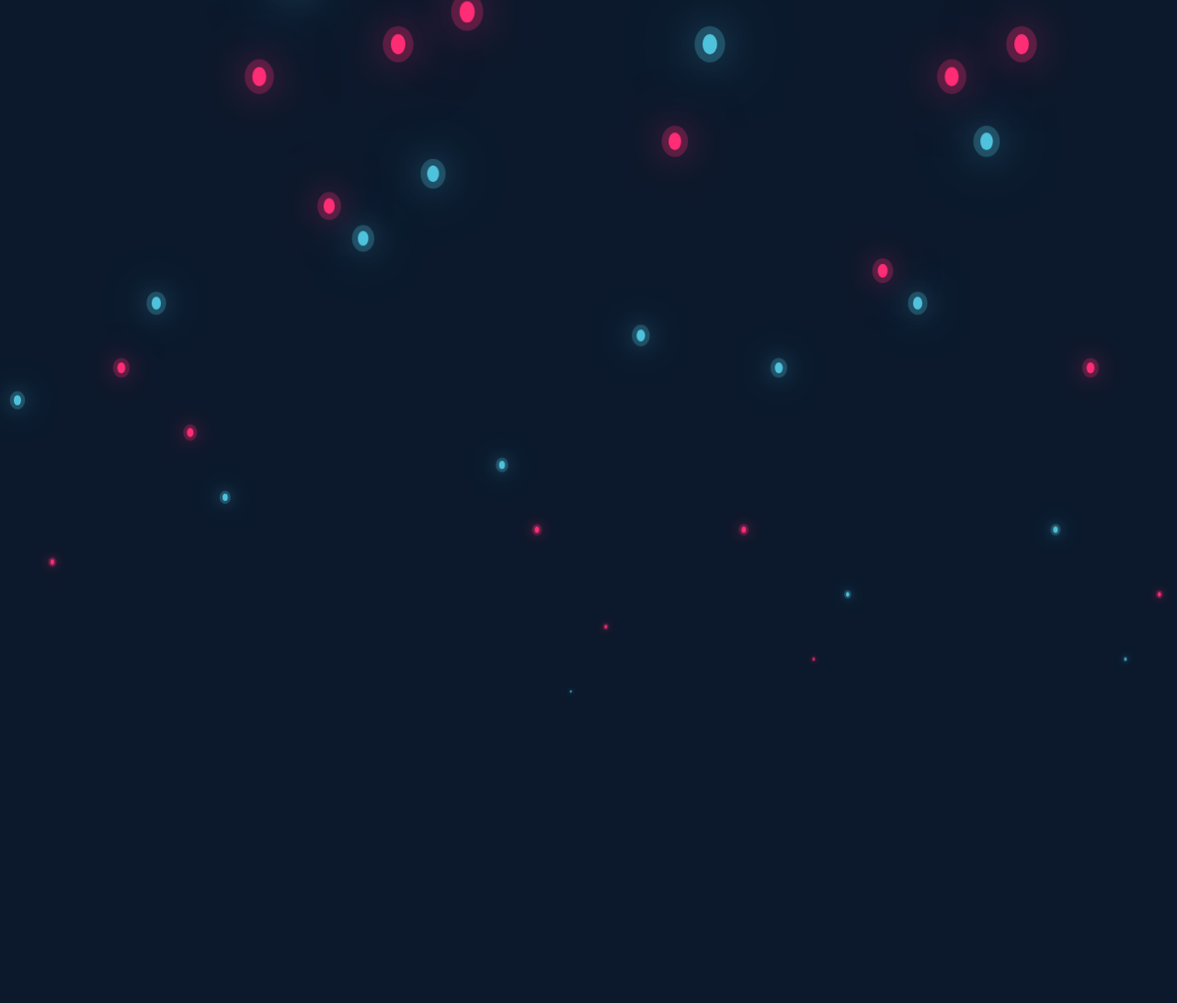
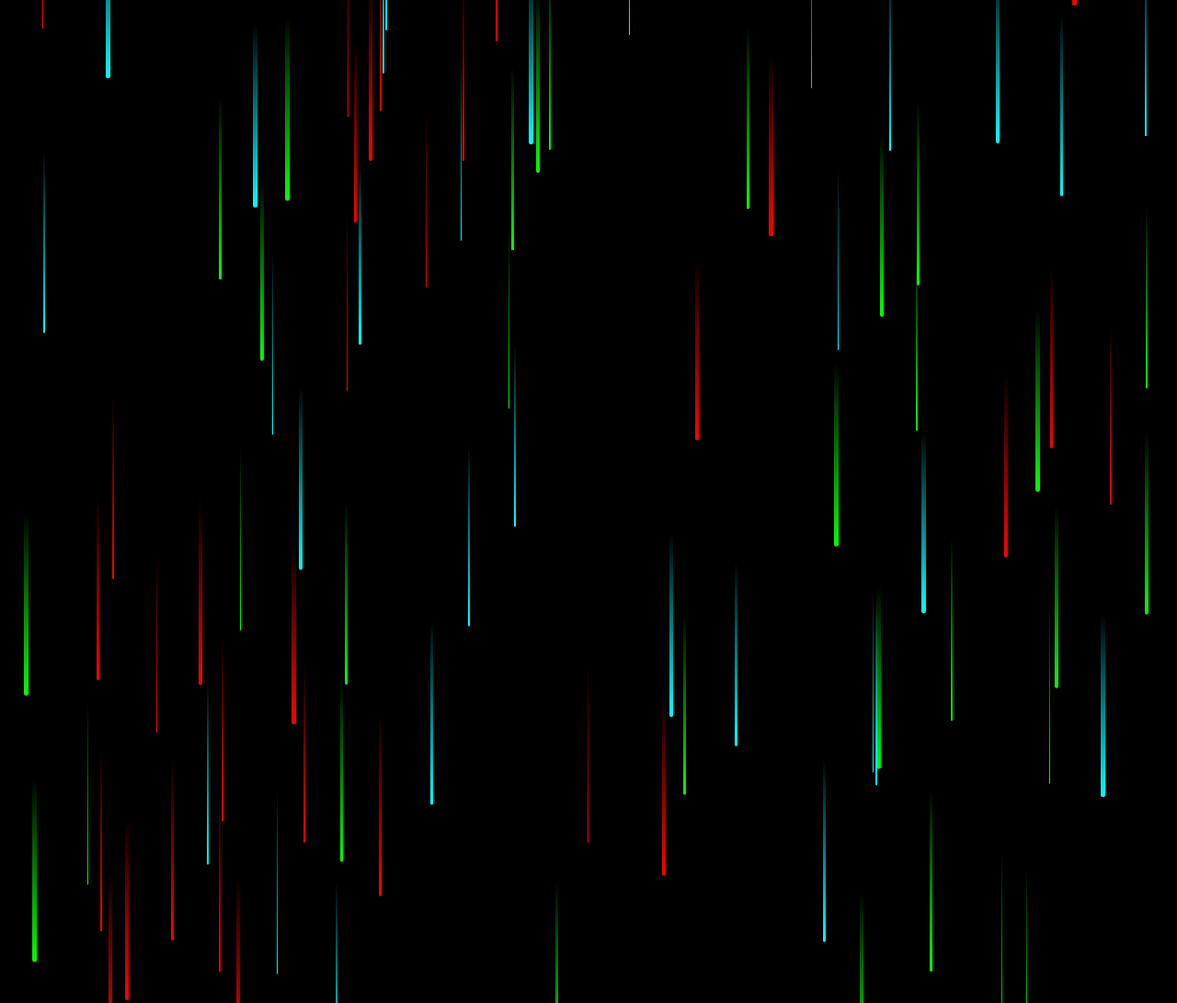
Before and after one commit to krishnasingh46/Project_Rain, a plain HTML site: page index.html in a window 1280 px wide. Shown: the top 1091 px of the page at 92% size. Before the commit the page ends 800 px from the top, so only its background shows below. Drawn offline with Linux system fonts and the light colour scheme.

Commit message:
Add files via upload

```diff
--- a/index.html
+++ b/index.html
@@ -2,55 +2,43 @@
 <html lang="en">
 <head>
     <meta charset="UTF-8">
-    <title>CSS Animation Effects</title>
+    <meta http-equiv="X-UA-Compatible" content="IE=edge">
+    <meta name="viewport" content="width=device-width, initial-scale=1.0">
     <link rel="stylesheet" href="style.css">
+    <title>Colorful Rain</title>
 </head>
 <body>
 
 
 
+    <script>
+        function rain(){
+            let amount = 100;
+            let body = document.querySelector('body')
+            let i = 0;
+        while(i< amount){
+            let drop  = document.createElement('i')
+
+            let size = Math.random() * 5;
+            let posX = Math.floor(Math.random() * window.innerWidth);
+            let delay = Math.random() * -20;
+            let duration = Math.random() * 5;
 
 
+            drop.style.width = 0.2 + size+'px';
+            drop.style.left = posX + 'px';
+            drop.style.animationDelay = delay+'s';
+            drop.style.animationDuration = 1 + duration+'s';
 
-    <div class="container">
-        <div class="bubbles">
 
-            <span style="--i:11;"></span>
-            <span style="--i:6;"></span>
-            <span style="--i:25;"></span>
-            <span style="--i:12;"></span>
-            <span style="--i:14;"></span>
-            <span style="--i:35;"></span>
-            <span style="--i:8;"></span>
-            <span style="--i:21;"></span>
-            <span style="--i:24;"></span>
-            <span style="--i:67"></span>
-            <span style="--i:16;"></span>
-            <span style="--i:22;"></span>
-            <span style="--i:18;"></span>
-            <span style="--i:23;"></span>
-            <span style="--i:9;"></span>
-            <span style="--i:32;"></span>
-            <span style="--i:27;"></span>
-            <span style="--i:4;"></span>
-            <span style="--i:13;"></span>
-            <span style="--i:19;"></span>
-            <span style="--i:22;"></span>
-            <span style="--i:7;"></span>
-            <span style="--i:12;"></span>
-            <span style="--i:28;"></span>
-            <span style="--i:5;"></span>
-            <span style="--i:15;"></span>
-            <span style="--i:14;"></span>
-            <span style="--i:21;"></span>
-            <span style="--i:19;"></span>
-            <span style="--i:22;"></span>
-            <span style="--i:7;"></span>
-            <span style="--i:12;"></span>
-            <span style="--i:28;"></span>
-            <span style="--i:5;"></span>
+            body.appendChild(drop);
+            i++;
+        }
 
-        </div>
-    </div>
+        }
+        rain();
+
+    </script>
+
 </body>
 </html>
--- a/style.css
+++ b/style.css
@@ -1,104 +1,45 @@
 *
 {
-margin: 0;
-padding: 0;
-box-sizing: border-box;
+    margin: 0;
+    padding: 0;
+    box-sizing: border-box;
+}
+body{
+    background: #000;
+    overflow: hidden;
+    height: 100vh;
 
 }
-body
+i
 {
-min-height: 100vh;
-background: #0c192c;
+    position: absolute;
+    height: 200px;
+    background: linear-gradient(transparent, #fff);
+    border-bottom-left-radius: 5px;
+    border-bottom-right-radius: 5px;
+    animation: animate 5s linear infinite;
+}
+i:nth-child(3n+1)
+{
+    background: linear-gradient(transparent, #0ff);
+}
+i:nth-child(3n+2)
+{
+    background: linear-gradient(transparent, #0f0);
+}
+i:nth-child(3n+3)
+{
+    background: linear-gradient(transparent, #f00);
 }
 
-.container
-{
-    flex: 1;
-    position: relative;
-    height: 100vh;
-    overflow: hidden;
-}
-
-.bubbles
-{
-    position: relative;
-    display: flex;
-}
-.bubbles span
-{
-    position: relative;
-    width: 25px;
-    height: 25px;
-    background: #4fc3dc;
-    margin: 10px;
-    border-radius: 100%;
-    box-shadow: 0 0 0 10px #4fc3dc44,
-    0 0 50px #4fc3dc,
-    0 0 100px #4fc3dc;
-    animation: animate 15s linear infinite;
-    animation-duration: calc(125s / var(--i));
-}
-.bubbles span:nth-child(even)
-{
-    background: #ff2d75;
-    box-shadow: 0 0 0 10px #ff2d7544,
-    0 0 50px #ff2d75,
-    0 0 100px #ff2d75;
-}
 @keyframes animate
 {
     0%
     {
-        transform: translateY(100vh) scale(0);
+        transform: translateY(-200px);
     }
     100%
     {
-        transform: translateY(-10vh) scale(1);
+        transform: translateY(calc(100vh + 200px));
     }
 }
-
-
-
-body{
-    font-family: monospace, 'Segoe UI', Tahoma, Geneva, Verdana, sans-serif;
-    /* max-width: 50%; */
-    margin: auto;
-}
-
-.header{
-    display: flex;
-    align-items: center;
-}
-.face{
-    width: 150px;
-    height: 150px;
-    object-fit: cover;
-    border-radius: 50%;
-    margin-top: 20px;
-}
-.title{
-    flex: 1;
-    margin-left: 20px;
-}
-.coral{
-    color: coral;
-}
-
-.hrline{
-    border: 1px solid coral;
-}
-.tableheading{
-    min-width: 300px;
-    font-size: 25px;
-}
-#marginfix{
-    margin-top: 20px;
-}
-.jobheading{
-    font-size: 30px;
-    font-family: initial;
-}
-.jobdura{
-    font-size: 20px;
-    font-family: cursive;
-}
```
